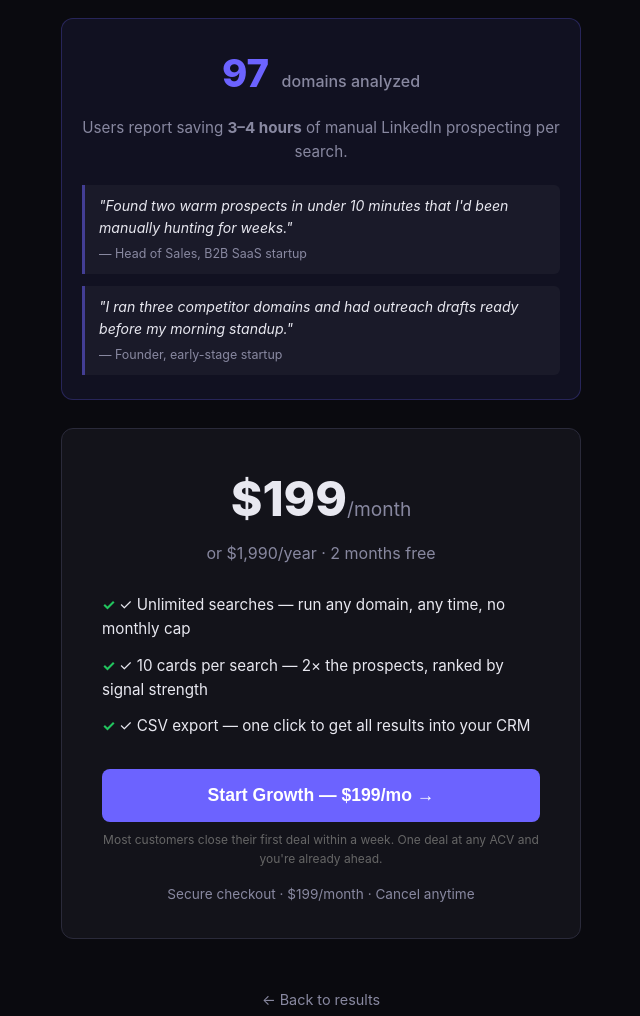
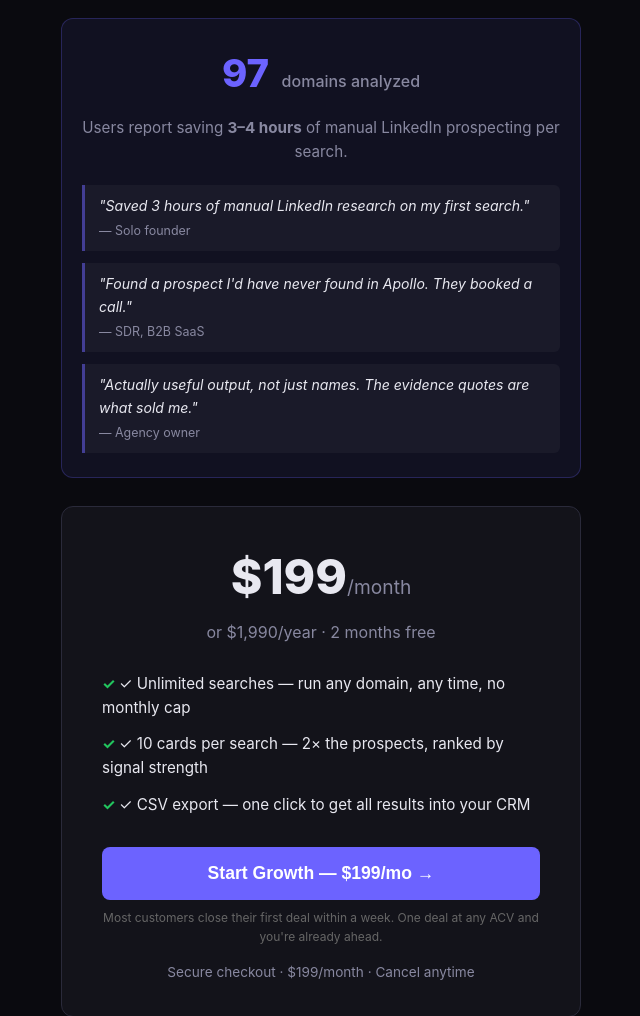
Before and after one commit to nickhac/demand-signal-mvp, a FastAPI app: page /paywall in a window 1280 px wide. Shown: the part 563-1579 px from the top of the page, without its empty margins (319-959 px from the left). Run offline with FastAPI, Linux system fonts and the light colour scheme.

Commit message:
fix(paywall): update social proof testimonials with sharper quotes

```diff
--- a/templates/paywall.html
+++ b/templates/paywall.html
@@ -62,12 +62,16 @@
       </p>
       <div class="proof-testimonials">
         <div class="proof-testimonial">
-          <p class="proof-quote">"Found two warm prospects in under 10 minutes that I'd been manually hunting for weeks."</p>
-          <p class="proof-author">— Head of Sales, B2B SaaS startup</p>
+          <p class="proof-quote">"Saved 3 hours of manual LinkedIn research on my first search."</p>
+          <p class="proof-author">— Solo founder</p>
         </div>
         <div class="proof-testimonial">
-          <p class="proof-quote">"I ran three competitor domains and had outreach drafts ready before my morning standup."</p>
-          <p class="proof-author">— Founder, early-stage startup</p>
+          <p class="proof-quote">"Found a prospect I'd have never found in Apollo. They booked a call."</p>
+          <p class="proof-author">— SDR, B2B SaaS</p>
+        </div>
+        <div class="proof-testimonial">
+          <p class="proof-quote">"Actually useful output, not just names. The evidence quotes are what sold me."</p>
+          <p class="proof-author">— Agency owner</p>
         </div>
       </div>
     </div>
```
